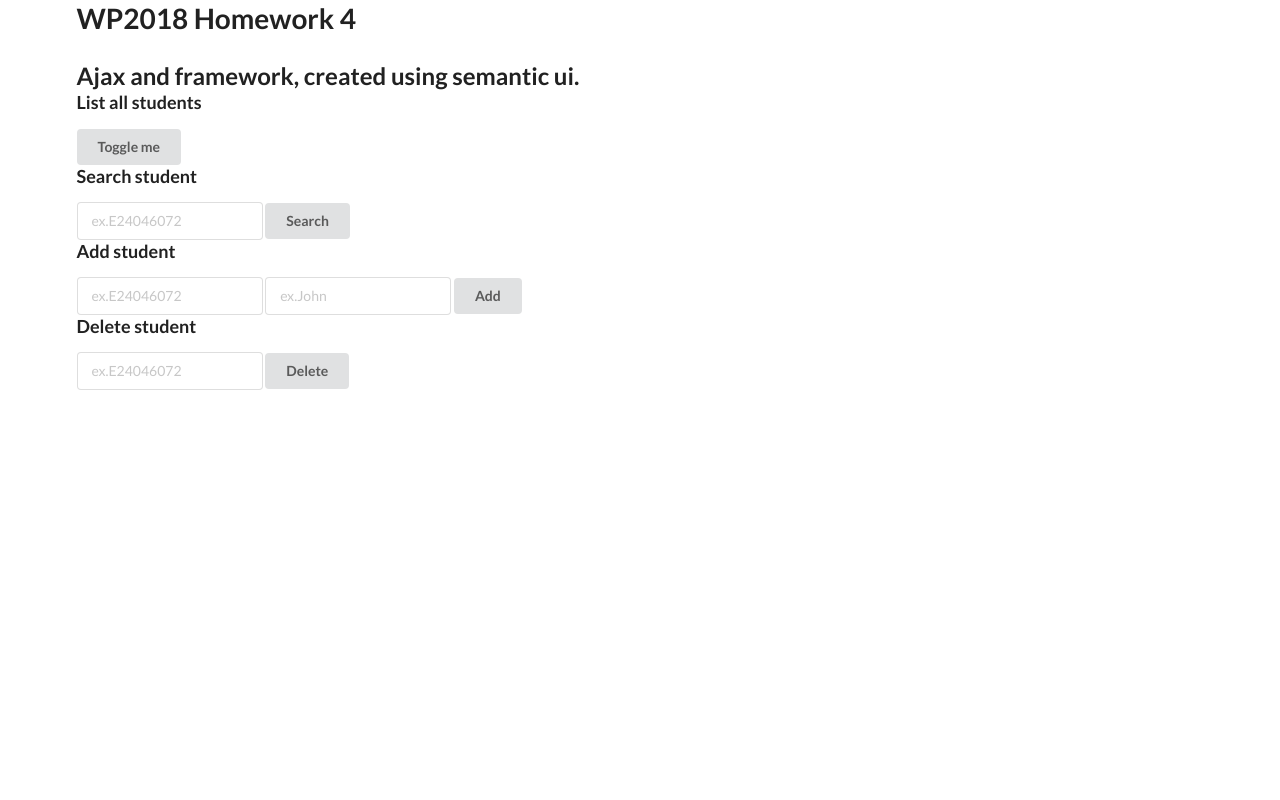
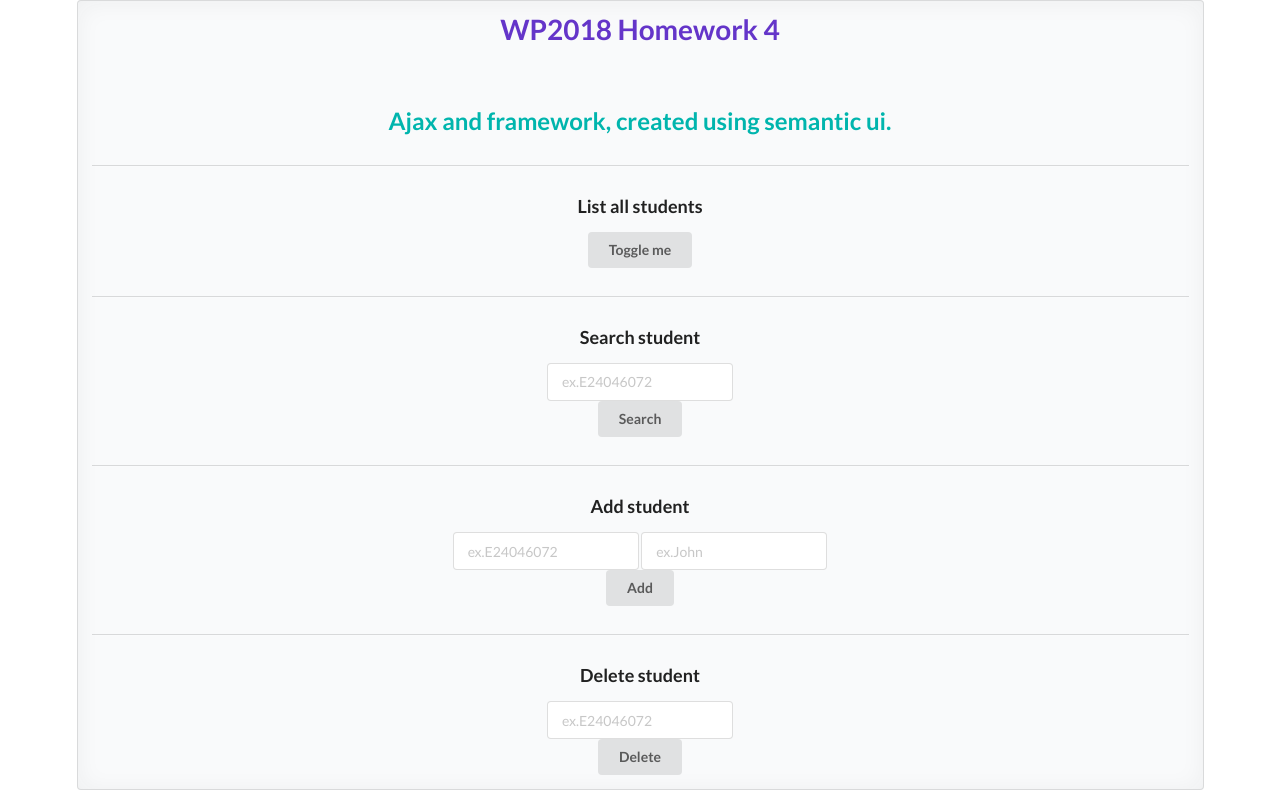
Before and after one commit to YanjenChen/WP2018, a plain HTML site: page hw4.html in a window 1280 px wide. Drawn offline with nearby package versions, Linux system fonts and the light colour scheme.

Commit message:
edit hw4.

```diff
--- a/hw4.html
+++ b/hw4.html
@@ -10,24 +10,34 @@
 </head>
 
 <body>
-    <div class="ui container">
-        <div class="grid">
-            <div class="row">
-                <h1>WP2018 Homework 4</h1>
-                <h2>Ajax and framework, created using semantic ui.</h2>
+    <div class="ui placeholder segment container">
+        <div class="ui center aligned grid">
+            <div class="middle aligned row">
+                <div class="column">
+                    <h1 class="ui violet header">WP2018 Homework 4</h1>
+                    <h2 class="ui teal header">Ajax and framework, created using semantic ui.</h2>
                 </div>
-            <div class="row">
+            </div>
+            <div class="ui divider"></div>
+            <div class="middle aligned row">
+                <div class="column">
                     <h3>List all students</h3>
                     <button class="ui button">Toggle me</button>
                 </div>
-            <div class="row">
+            </div>
+            <div class="ui divider"></div>
+            <div class="middle aligned row">
+                <div class="column">
                     <h3>Search student</h3>
                     <div class="ui input">
                         <input type="text" placeholder="ex.E24046072">
                     </div>
                     <button class="ui button">Search</button>
                 </div>
-            <div class="row">
+            </div>
+            <div class="ui divider"></div>
+            <div class="middle aligned row">
+                <div class="column">
                     <h3>Add student</h3>
                     <div class="ui input">
                         <input type="text" placeholder="ex.E24046072">
@@ -37,7 +47,10 @@
                     </div>
                     <button class="ui button">Add</button>
                 </div>
-            <div class="row">
+            </div>
+            <div class="ui divider"></div>
+            <div class="middle aligned row">
+                <div class="column">
                     <h3>Delete student</h3>
                     <div class="ui input">
                         <input type="text" placeholder="ex.E24046072">
@@ -46,6 +59,7 @@
                 </div>
             </div>
         </div>
+    </div>
 </body>
 
 </html>
```
Also changed, not shown: 1 other file. Lines whose indentation alone changed are shown as unchanged.
